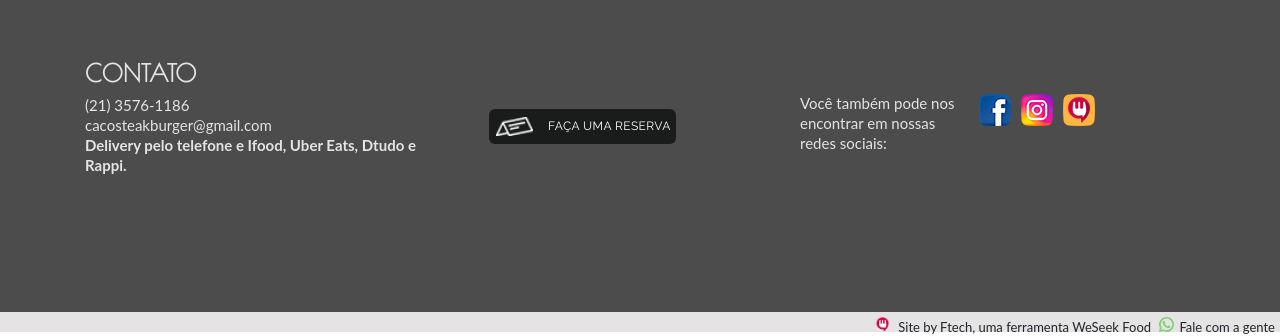
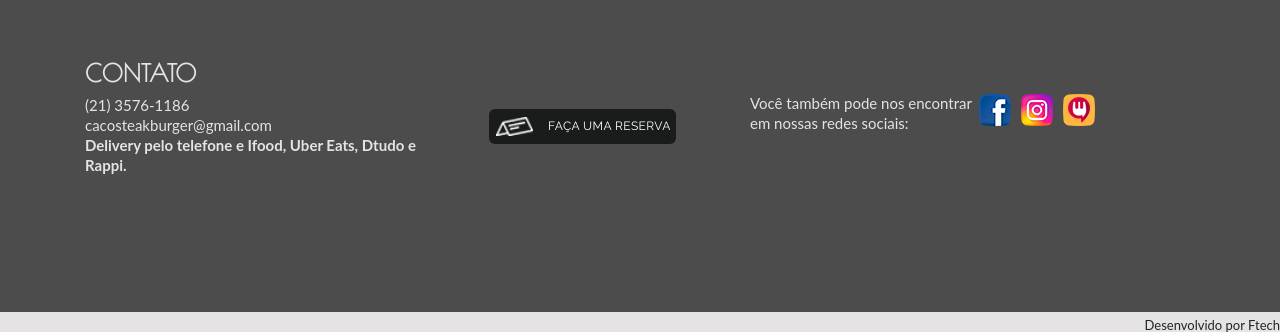
Before and after one commit to PauloScalercio/cacosBurguer, a plain HTML site: page index.html in a window 1280 px wide. Shown: the part 3298-3634 px from the top of the page. Drawn offline with nearby package versions, Linux system fonts and the light colour scheme; no server answers.

Commit message:
correção de rodapé solicitada, modificação de frases

```diff
--- a/index.html
+++ b/index.html
@@ -524,7 +524,7 @@
               <a href="#reservation" class="cta reserva">Faça uma reserva</a>
             </div>
             <div class="col-md-4">
-              <div class="contact-infos social-infos">
+              <div class="contact-infos social-infos ml-0">
                 <p>Você também pode nos encontrar em nossas redes sociais:</p>
                 <ul>
                   <li>
@@ -549,8 +549,7 @@
         </div>
       </footer>
       <div class="credits">
-        <p class="powered weSeek"><a href="https://www.weseekfood.com/"> Site by Ftech, uma ferramenta WeSeek Food</a></p>
-        <p class="powered wpp"><a href="https://api.whatsapp.com/send?phone=5521997693380">Fale com a gente</a></p>
+        <p class="powered weSeek"><a href="https://www.weseekfood.com/">Desenvolvido por Ftech</a></p>
       </div>
       <div class="fixed-footer">
         <a href="#orderMenu" class="btn btn-default" title="Em breve"
--- a/styles/main.css
+++ b/styles/main.css
@@ -716,28 +716,6 @@ ul {
   text-align: right;
   background-color: #E5E3E4;
 }
-.weSeek::before{
-  display:inline-block;
-  height:15px;
-  width:15px;
-  margin-right: 5px;
-  content: "";
-  background:url('../images/icon-weseek.png') no-repeat 0 0;
-  background-size: 15px 15px;
-
-}
-.wpp::before{
-  display:inline-block;
-  height:15px;
-  width:15px;
-  margin: 0 5px;
-  content: "";
-  background:url('../images/whatsapp.svg') no-repeat 0 0;
-  background-size: 15px 15px;
-}
-.wpp{
-  margin-right: 5px;
-}
 .credits a {
   color: inherit;
   text-decoration: none;
```
